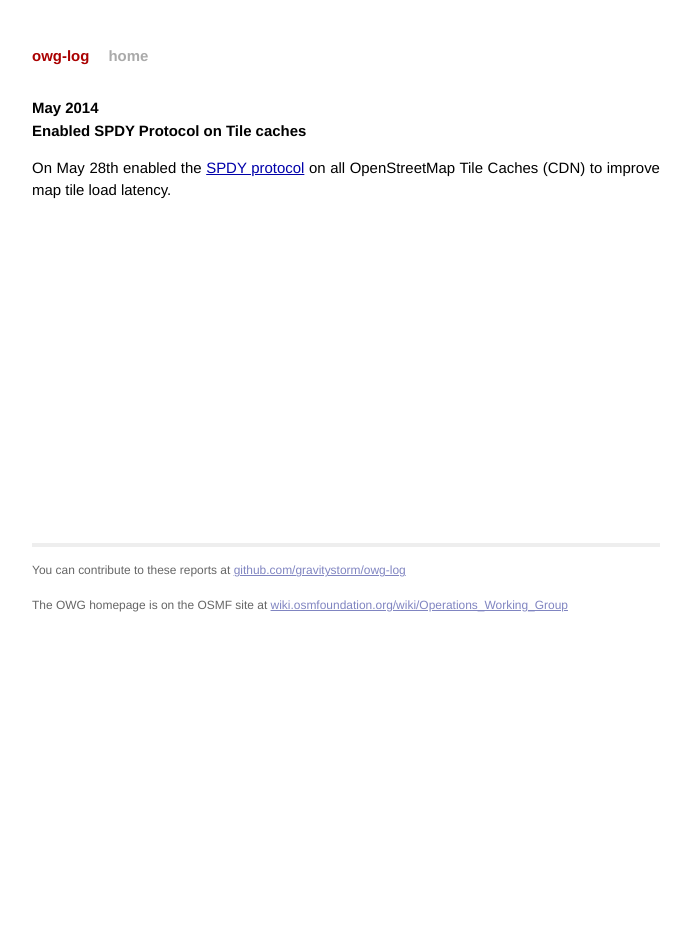
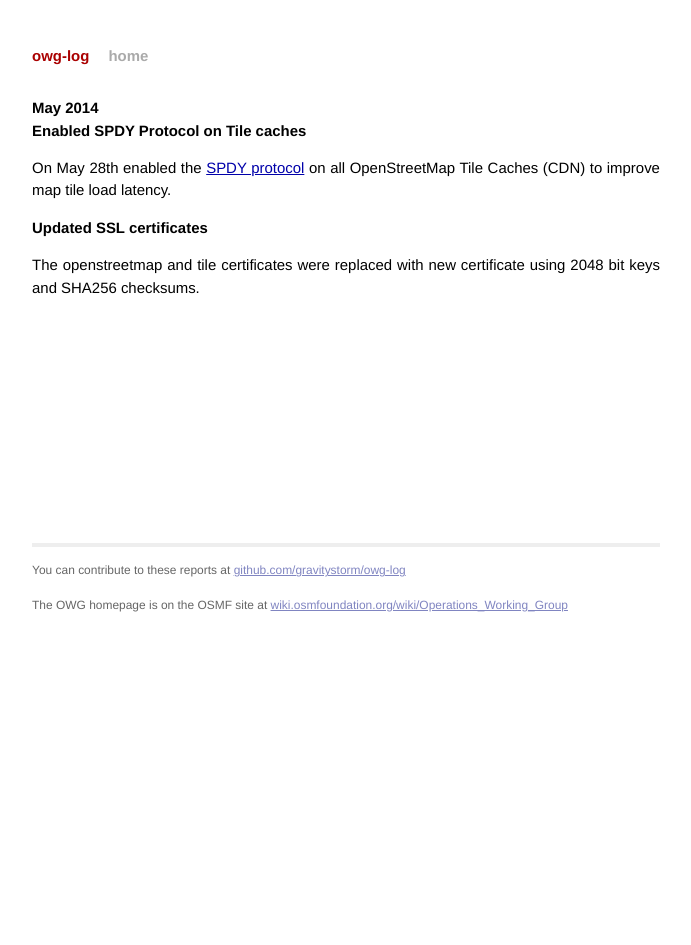
Before and after one commit to openstreetmap/owg-website, a Jekyll site: the page built from _posts/2014-05-01-may.md, in a window 1280 px wide. Shown: the whole page, without its empty margins (294-985 px from the left). Built offline with Jekyll 4.4.1, drawn with Linux system fonts in a browser that asks for light colours; Markdown is read by kramdown in place of the engine named in the settings.

Commit message:
Update 2014-05-01-may.md

```diff
--- a/_posts/2014-05-01-may.md
+++ b/_posts/2014-05-01-may.md
@@ -7,3 +7,7 @@ date:   2014-05-31 23:59:59
 # Enabled SPDY Protocol on Tile caches
 
 On May 28th enabled the [SPDY protocol](http://en.wikipedia.org/wiki/SPDY) on all OpenStreetMap Tile Caches (CDN) to improve map tile load latency.
+
+# Updated SSL certificates
+
+The openstreetmap and tile certificates were replaced with new certificate using 2048 bit keys and SHA256 checksums.
```
